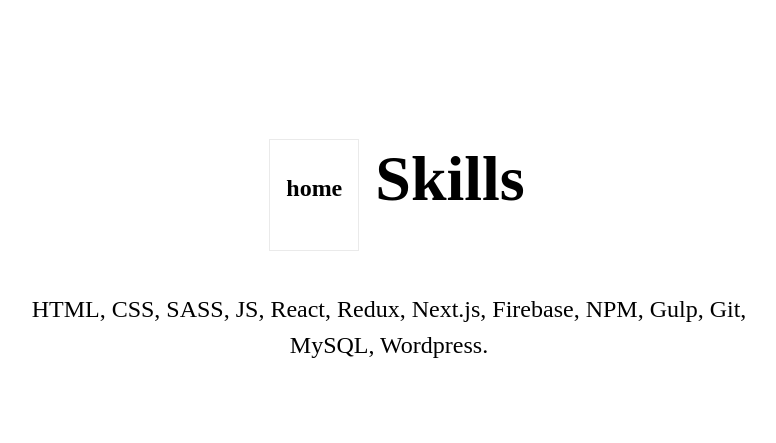
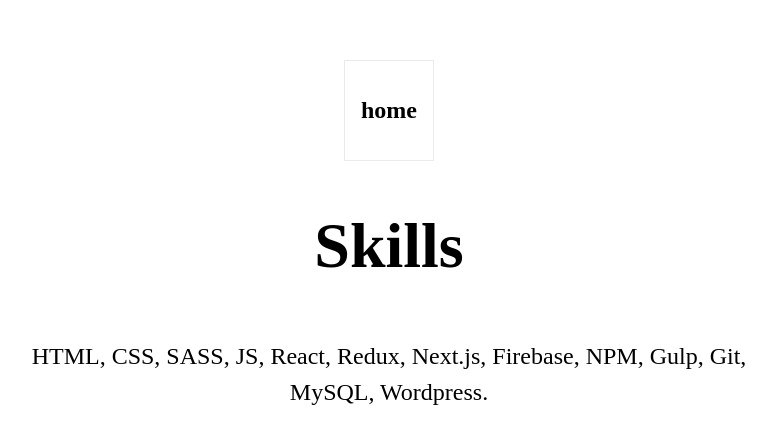
Before and after one commit to chris-plonka/next-site, a Next.js app: page /skills in a window 1280 px wide. Shown: the part 169-612 px from the top of the page, without its empty margins (251-1027 px from the left). Built offline with nearby package versions, Linux system fonts and the light colour scheme.

Commit message:
Update skills.tsx

```diff
--- a/pages/skills.tsx
+++ b/pages/skills.tsx
@@ -9,10 +9,10 @@
     return(
 	<div className={styles.container}>
 
-     <div className={styles.grid}>
+
 
 	     <Link href="/"><a className={styles.cardhome}><h2>home</h2></a></Link>
-
+	 <div className={styles.grid}>
             <h2 className={styles.title}>Skills</h2>
             <p className={styles.description}>
              HTML, CSS, SASS, JS, React, Redux, Next.js, Firebase, NPM, Gulp, Git, MySQL, Wordpress.
```
